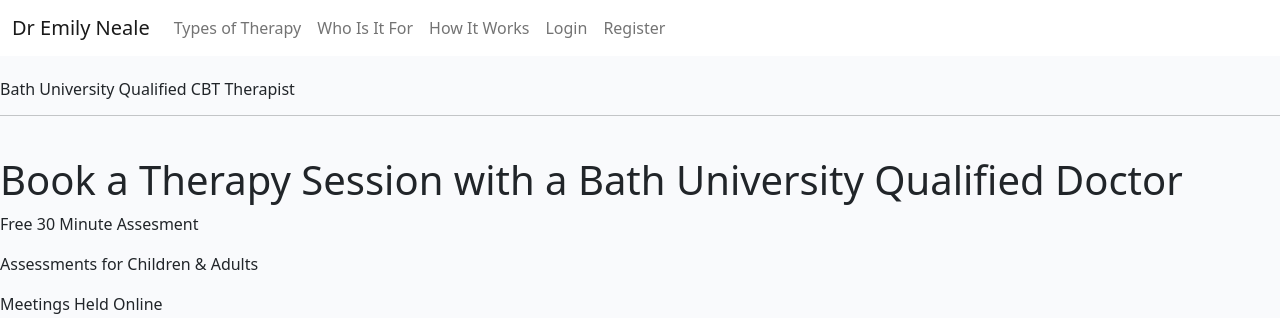
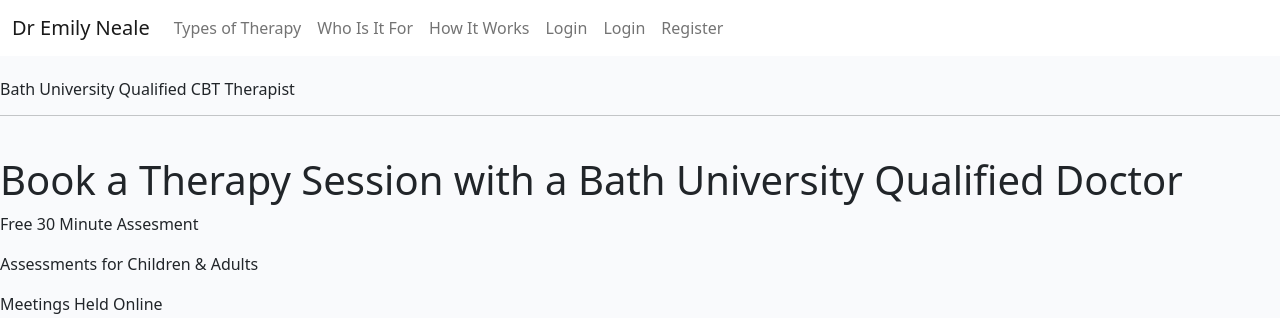
Before and after one commit to BenWilliams89/Psychology-Website, a Django app: page / in a window 1280 px wide. Shown: the top 318 px of the page. Run offline with Django 4.2, Linux system fonts and the light colour scheme.

Commit message:
Add navbar links for register & login

```diff
--- a/templates/base.html
+++ b/templates/base.html
@@ -51,12 +51,13 @@
                             href="#">How It Works</a>
                     </li>
                     <li class="nav-item">
-                        <a class="nav-link {% if request.path == home_url %}active{% endif %}" aria-current="page"
-                            href="#">Login</a>
+                        <a class="nav-link" href="{% url 'logout' %}">Login</a>
                     </li>
                     <li class="nav-item">
-                        <a class="nav-link {% if request.path == home_url %}active{% endif %}" aria-current="page"
-                            href="#">Register</a>
+                        <a class="nav-link" href="{% url 'login' %}">Login</a>
+                    </li>
+                    <li class="nav-item">
+                        <a class="nav-link" href="{% url 'register' %}">Register</a>
                     </li>
 
                 </ul>
```
